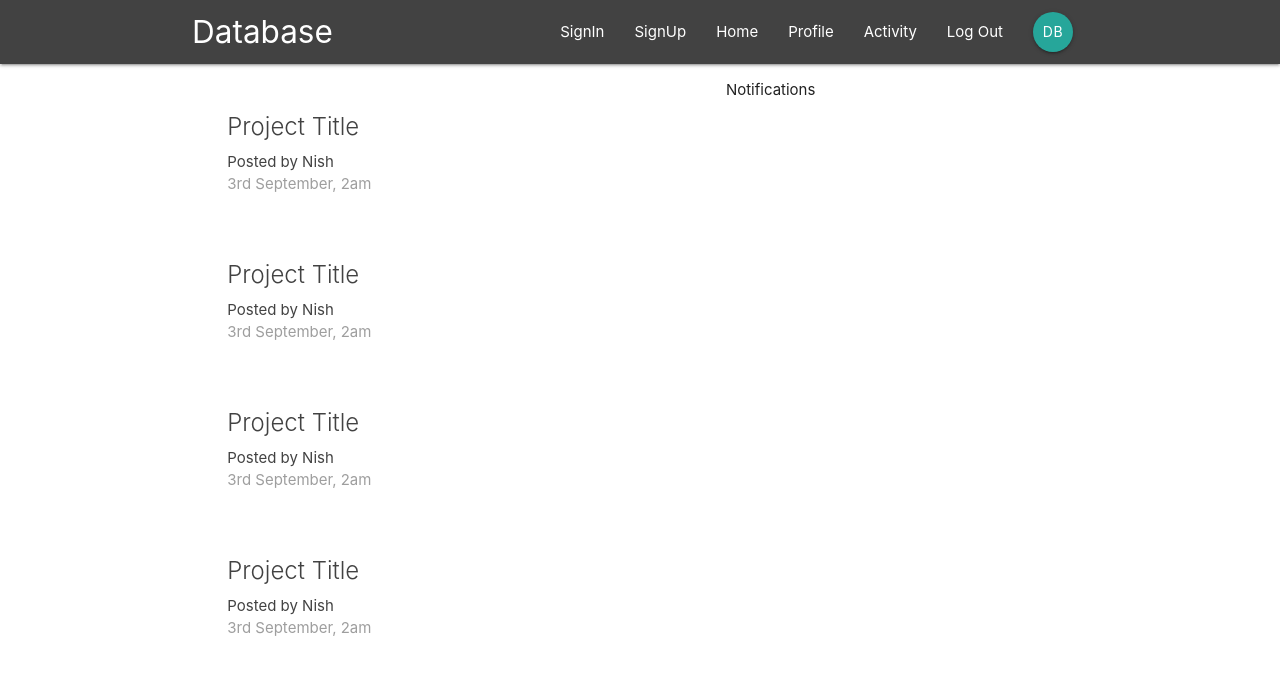
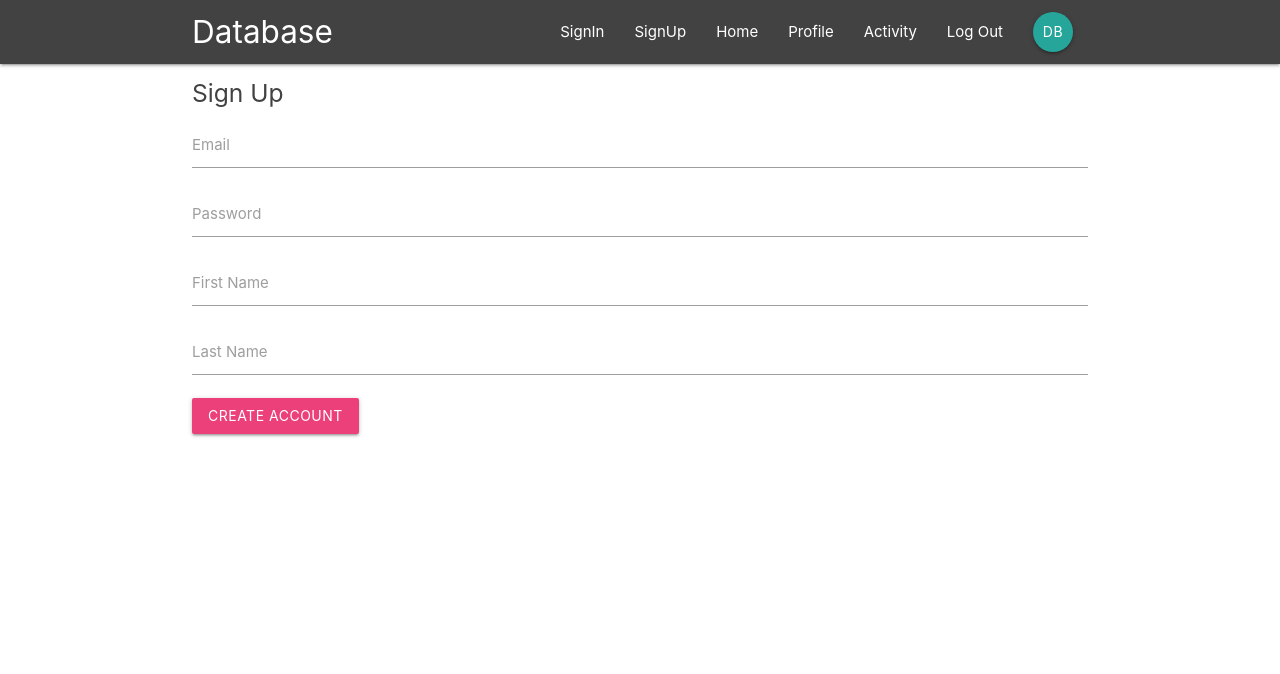
Before and after one commit to Marwan-Boys/NSERC-TeamProject, a React (Create React App) app in the folder website/: page /signup in a window 1280 px wide. Shown: the top 674 px of the page. Built offline with nearby package versions, Linux system fonts and the light colour scheme.

Commit message:
added linking functionality with signin and signup

```diff
--- a/website/src/App.js
+++ b/website/src/App.js
@@ -4,6 +4,7 @@ import Navbar from "./Components/layout/NavigationBar";
 import Dashboard from "./Components/dashboard/Dashboard";
 import ItemDetails from "./Components/project/ItemDetails";
 import SignIn from "./Components/authentication/SignIn";
+import SignUp from "./Components/authentication/SignUp";
 
 class App extends Component {
     render() {
@@ -12,9 +13,10 @@ class App extends Component {
                 <div className={"App"}>
                     <Navbar/>
                     <Switch>
+                        <Route exact path={'/project/:id'} component={ItemDetails}/>
+                        <Route exact path={'/signin'} component={SignIn}/>
+                        <Route exact path={'/signup'} component={SignUp}/>
                         <Route Exact path={'/'} component={Dashboard}/>
-                        <Route exact path={'project/:id'} component={ItemDetails}/>
-                        <Route exact path={'signin'} component={SignIn}/>
                     </Switch>
                 </div>
             </BrowserRouter>)
--- a/website/src/Components/authentication/SignUp.js
+++ b/website/src/Components/authentication/SignUp.js
@@ -0,0 +1,48 @@
+import React, {Component} from "react";
+
+class SignUp extends Component {
+    state = {
+        email: '',
+        password: '',
+        firstname: '',
+        lastname: ''
+    }
+    handleChange = (e) => {
+        this.setState({
+            [e.target.id]: e.target.value
+        })
+    }
+    handleSubmit = (e) => {
+        e.preventDefault();
+        console.log(this.state)
+    }
+    render() {
+        return (
+            <div className={"container"}>
+                <form onSubmit={this.handleSubmit} className={"white"}>
+                    <h5 className={"grey-text text-darken-3"}>Sign Up</h5>
+                    <div className={"input-field"}>
+                        <label htmlfor={"email"}>Email</label>
+                        <input type={"email"} id={"email"} onChange={this.handleChange}/>
+                    </div>
+                    <div className={"input-field"}>
+                        <label htmlFor={"password"}>Password</label>
+                        <input type={"password"} id={"password"} onChange={this.handleChange}/>
+                    </div>
+                    <div className={"input-field"}>
+                        <label htmlFor={"firstname"}>First Name</label>
+                        <input type={"text"} id={"firstname"} onChange={this.handleChange}/>
+                    </div>
+                    <div className={"input-field"}>
+                        <label htmlFor={"lastname"}>Last Name</label>
+                        <input type={"text"} id={"lastname"} onChange={this.handleChange}/>
+                    </div>
+                    <div className={"input-field"}>
+                        <button className={"btn pink lighten-1 z-depth0"}>Create Account</button>
+                    </div>
+                </form>
+            </div>
+        )
+    }
+}
+export default SignUp;
--- a/website/src/Components/layout/SignedOutLinks.js
+++ b/website/src/Components/layout/SignedOutLinks.js
@@ -4,8 +4,8 @@ import {Link, NavLink} from 'react-router-dom'
 const SignedOutLinks = () => {
     return (
         <ul className={"right"}>
-            <li><NavLink to={'/'}>SignIn</NavLink></li>
-            <li><NavLink to={'/'}>SignUp</NavLink></li>
+            <li><NavLink to={'/signin'}>SignIn</NavLink></li>
+            <li><NavLink to={'/signup'}>SignUp</NavLink></li>
         </ul>
     )
 }
--- a/website/src/Components/project/ProjectSummary.js
+++ b/website/src/Components/project/ProjectSummary.js
@@ -6,7 +6,7 @@ const ProjectSummary = () => {
             <div className={"card-content grey-text text-darken-3"}>
                 <span className={"card-title"}>Project Title</span>
                 <p>Posted by Nish</p>
-                <p className={"grey-text"}>3rd September, 2am</p>
+                <p className={"grey-text"}>24th February, 2020</p>
             </div>
         </div>
     )
```
